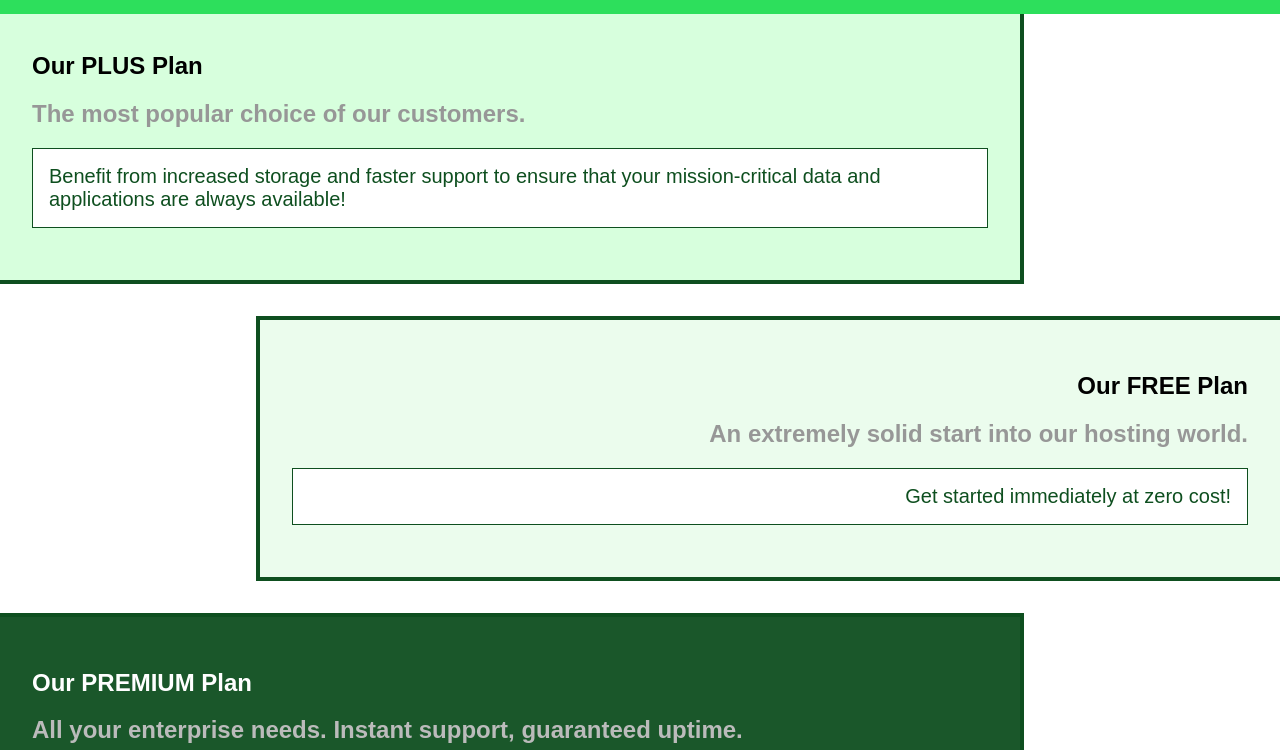
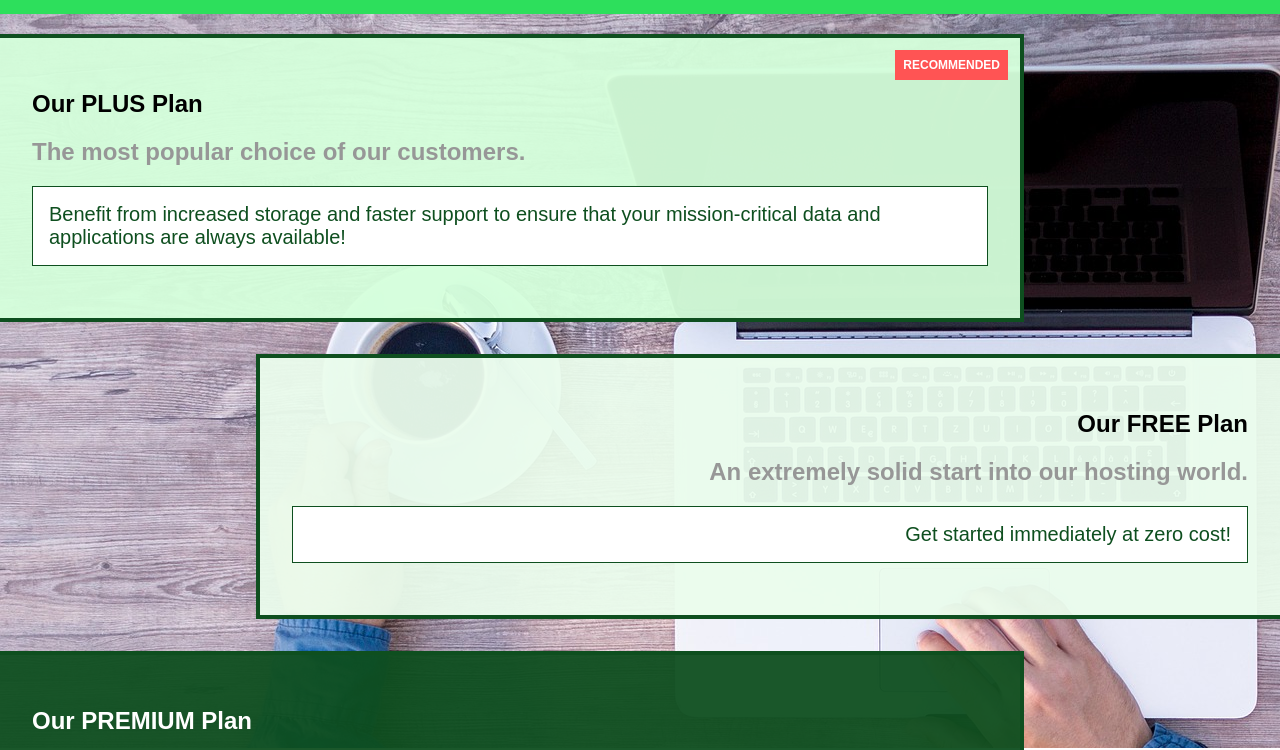
Before and after one commit to amerkulovic/uHost, a plain HTML site: page packages/index.html in a window 1280 px wide. Shown: the part 52-802 px from the top of the page. Drawn offline with Linux system fonts and the light colour scheme.

Commit message:
added a background image to the packages page

```diff
--- a/packages/index.html
+++ b/packages/index.html
@@ -11,6 +11,7 @@
 </head>
 
 <body>
+    <div class = "background"></div>
     <header class="main-header">
         <div>
             <a href="../index.html" class="main-header__brand">
@@ -35,6 +36,7 @@
         <section class="package" id="plus">
             <a href="#">
                 <h1 class="package__title">Our PLUS Plan</h1>
+                <h2 class="package__badge">RECOMMENDED</h2>
                 <h2 class="package__subtitle">The most popular choice of our customers.</h2>
                 <p class="package__info">Benefit from increased storage and faster support to ensure that your mission-critical data and applications
                     are always available!</p>
--- a/packages/packages.css
+++ b/packages/packages.css
@@ -1,11 +1,19 @@
 main{
-    padding-top: 32px;
+    padding-top: 70px;
+}
+.background {
+    background: url("../images/plans-background.jpg");
+    width: 100%;
+    height: 100%;
+    position: fixed;
+    z-index: -1;
 }
 .package{
     width: 80%;
     margin: 16px 0;
     border: 4px solid #0e4f1f;
     border-left: none;
+    position: relative;
 }
 .package:hover,
 .package:active{
@@ -20,6 +28,16 @@ main{
 }
 .package__title{
 
+}
+.package__badge{
+    position: absolute;
+    top: 0;
+    right: 0;
+    margin: 12px;
+    color: white;
+    font-size: 12px;
+    padding: 8px;
+    background-color: #ff5454;
 }
 .package__subtitle{
     color: #979797;
--- a/shared.css
+++ b/shared.css
@@ -12,6 +12,7 @@ body{
     width: 100%;
     vertical-align: middle;
     position: fixed;
+    z-index: 1;
 }
 .main-header > div{
     display: inline-block;
```
Also changed, not shown: images/plans-background.jpg (added).
